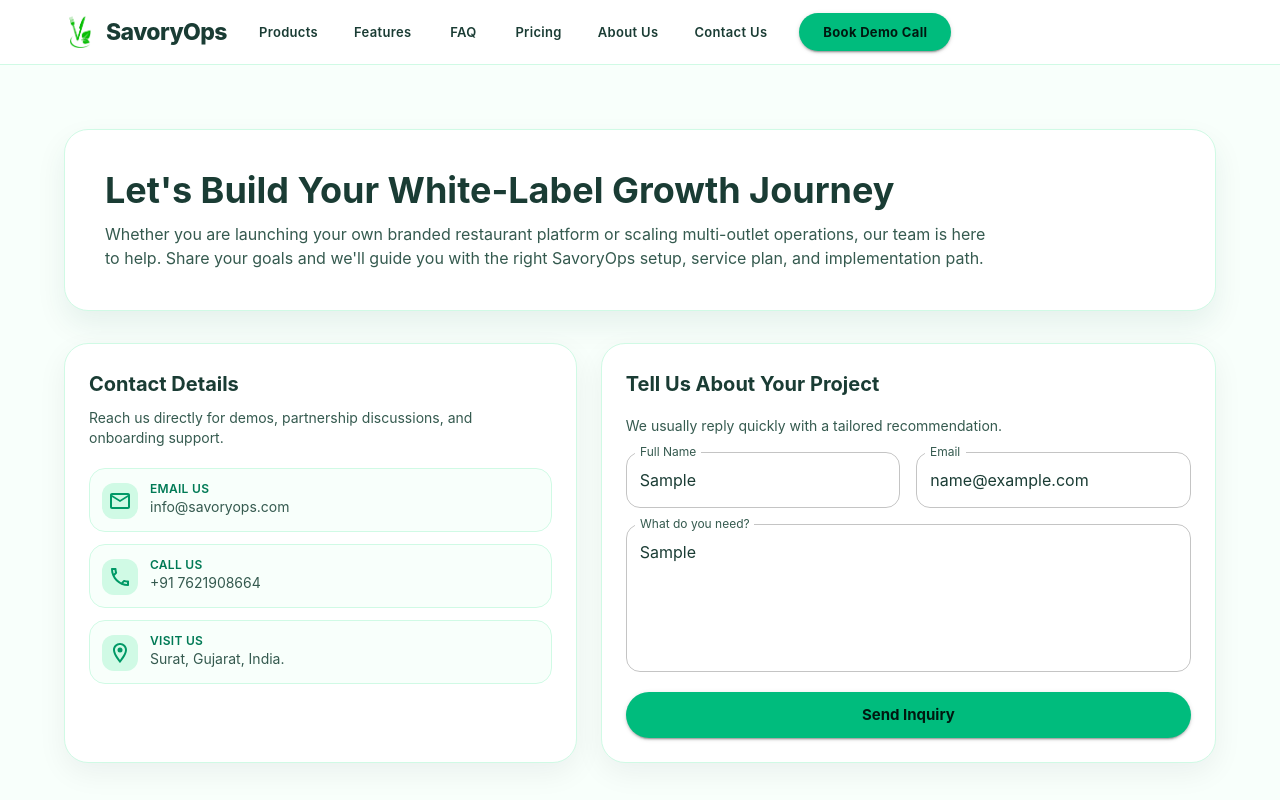
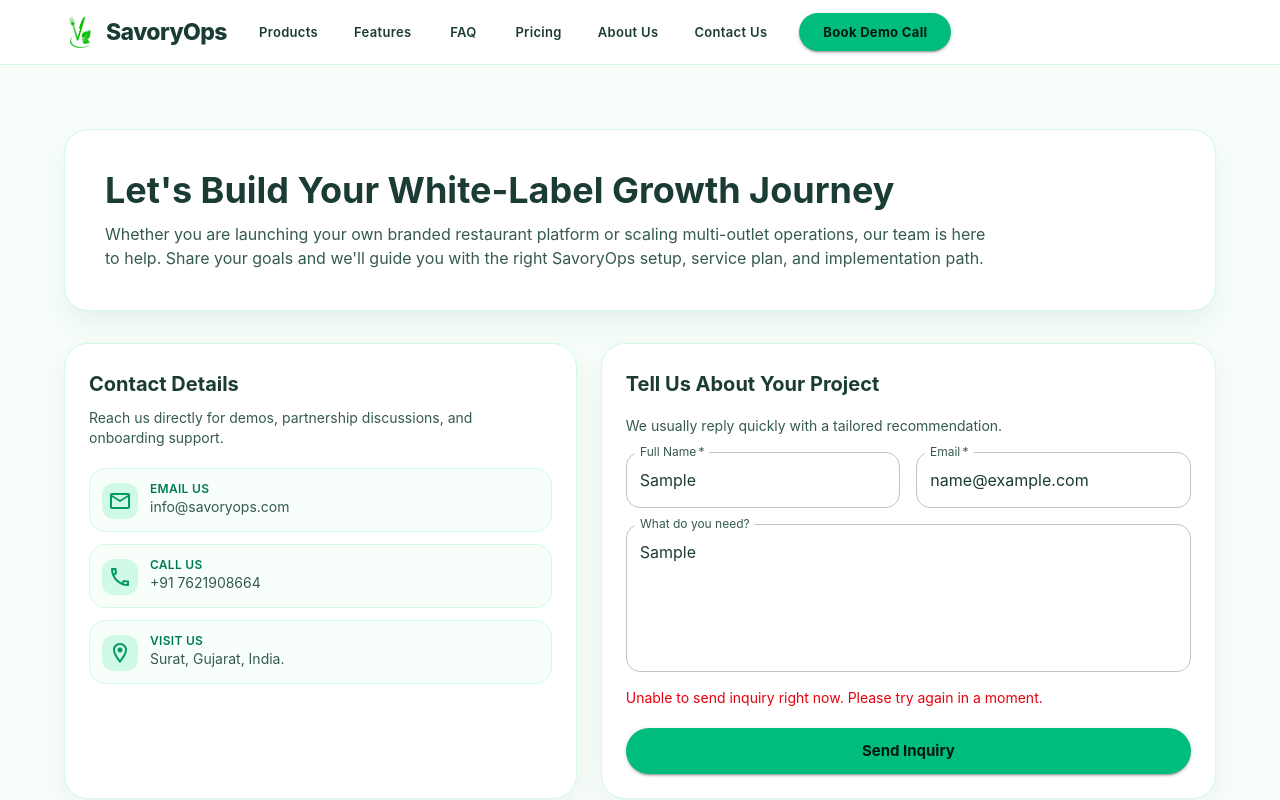
Before and after one commit to Surya-infotech/SavoryOps_Website, a React (Vite) app: page /contact in a window 1280 px wide. Both pictures are taken after typing "Sample", "name@example.com", "Sample" into the empty fields and a click on the button "Send Inquiry". Shown: the top 800 px of the page. Built offline with nearby package versions, Linux system fonts and the light colour scheme; no server answers.

Commit message:
Update ContactPage with form handling for inquiries, integrate visitor location fetching, and add backend URL to environment variables.

```diff
--- a/src/pages/ContactPage.jsx
+++ b/src/pages/ContactPage.jsx
@@ -1,49 +1,142 @@
-import EmailOutlinedIcon from '@mui/icons-material/EmailOutlined'
-import LocationOnOutlinedIcon from '@mui/icons-material/LocationOnOutlined'
-import PhoneOutlinedIcon from '@mui/icons-material/PhoneOutlined'
-import { Button, Card, CardContent, Container, TextField, Typography } from '@mui/material'
+import EmailOutlinedIcon from "@mui/icons-material/EmailOutlined";
+import LocationOnOutlinedIcon from "@mui/icons-material/LocationOnOutlined";
+import PhoneOutlinedIcon from "@mui/icons-material/PhoneOutlined";
+import {
+  Button,
+  Card,
+  CardContent,
+  Container,
+  TextField,
+  Typography,
+} from "@mui/material";
+import { useState } from "react";
 
 const contactItems = [
   {
-    title: 'Email us',
-    value: 'info@savoryops.com',
+    title: "Email us",
+    value: "info@savoryops.com",
     icon: <EmailOutlinedIcon className="!text-emerald-600" />,
   },
   {
-    title: 'Call us',
-    value: '+91 7621908664',
+    title: "Call us",
+    value: "+91 7621908664",
     icon: <PhoneOutlinedIcon className="!text-emerald-600" />,
   },
   {
-    title: 'Visit us',
-    value: 'Surat, Gujarat, India.',
+    title: "Visit us",
+    value: "Surat, Gujarat, India.",
     icon: <LocationOnOutlinedIcon className="!text-emerald-600" />,
   },
-]
+];
+
+const BACKEND_URL = import.meta.env.VITE_BACKEND_URL;
+
+async function getVisitorLocationDetails() {
+  const timezone = Intl.DateTimeFormat().resolvedOptions().timeZone || "";
+  let country = "";
+
+  try {
+    const locationResponse = await fetch("https://ipapi.co/json/");
+    if (locationResponse.ok) {
+      const locationData = await locationResponse.json();
+      country = locationData?.country_name || "";
+    }
+  } catch {
+    country = "";
+  }
+
+  return { timezone, country };
+}
 
 function ContactPage() {
+  const [formData, setFormData] = useState({
+    fullname: "",
+    email: "",
+    message: "",
+  });
+  const [isSubmitting, setIsSubmitting] = useState(false);
+  const [statusMessage, setStatusMessage] = useState({ type: "", text: "" });
+
+  const handleChange = (field) => (event) => {
+    setFormData((prev) => ({ ...prev, [field]: event.target.value }));
+  };
+
+  const handleSubmit = async (event) => {
+    event.preventDefault();
+    setStatusMessage({ type: "", text: "" });
+
+    if (!formData.fullname.trim() || !formData.email.trim()) {
+      setStatusMessage({
+        type: "error",
+        text: "Full Name and Email are required.",
+      });
+      return;
+    }
+
+    try {
+      setIsSubmitting(true);
+      const { timezone, country } = await getVisitorLocationDetails();
+      const response = await fetch(BACKEND_URL + "/system/contactlead", {
+        method: "POST",
+        headers: { "Content-Type": "application/json" },
+        body: JSON.stringify({
+          fullname: formData.fullname.trim(),
+          email: formData.email.trim(),
+          message: formData.message.trim(),
+          timezone,
+          country,
+        }),
+      });
+
+      if (!response.ok) {
+        throw new Error("Failed to submit contact lead");
+      }
+
+      setStatusMessage({
+        type: "success",
+        text: "Inquiry sent successfully. We will contact you soon.",
+      });
+      setFormData({ fullname: "", email: "", message: "" });
+    } catch {
+      setStatusMessage({
+        type: "error",
+        text: "Unable to send inquiry right now. Please try again in a moment.",
+      });
+    } finally {
+      setIsSubmitting(false);
+    }
+  };
+
   return (
     <main className="bg-[#F8FFFB] py-16">
       <Container maxWidth="lg">
         <section className="rounded-3xl border border-emerald-100 bg-white p-7 shadow-[0_14px_30px_rgba(6,78,59,0.08)] md:p-10">
-          <Typography variant="h2" className="!font-sans !text-3xl !font-bold !text-[#1A3C34] md:!text-4xl">
+          <Typography
+            variant="h2"
+            className="!font-sans !text-3xl !font-bold !text-[#1A3C34] md:!text-4xl"
+          >
             Let&apos;s Build Your White-Label Growth Journey
           </Typography>
           <Typography className="!mt-3 !max-w-4xl !font-sans !text-[#355A4F]">
-            Whether you are launching your own branded restaurant platform or scaling multi-outlet operations, our
-            team is here to help. Share your goals and we&apos;ll guide you with the right SavoryOps setup, service
-            plan, and implementation path.
+            Whether you are launching your own branded restaurant platform or
+            scaling multi-outlet operations, our team is here to help. Share
+            your goals and we&apos;ll guide you with the right SavoryOps setup,
+            service plan, and implementation path.
           </Typography>
         </section>
 
         <div className="mt-8 grid gap-6 lg:grid-cols-[1fr_1.2fr]">
           <Card className="!rounded-3xl !border !border-emerald-100 !bg-white shadow-[0_10px_22px_rgba(6,78,59,0.06)]">
             <CardContent className="!p-6">
-              <Typography variant="h6" className="!font-sans !font-bold !text-[#1A3C34]">
+              <Typography
+                variant="h6"
+                className="!font-sans !font-bold !text-[#1A3C34]"
+              >
                 Contact Details
               </Typography>
               <Typography className="!mt-2 !font-sans !text-sm !text-[#355A4F]">
-                Reach us directly for demos, partnership discussions, and onboarding support.
+                Reach us directly for demos, partnership discussions, and
+                onboarding support.
               </Typography>
               <div className="mt-5 space-y-3">
                 {contactItems.map((item) => (
@@ -58,7 +151,9 @@ function ContactPage() {
                       <Typography className="!font-sans !text-xs !font-semibold !uppercase !tracking-wide !text-emerald-700">
                         {item.title}
                       </Typography>
-                      <Typography className="!font-sans !text-sm !text-[#355A4F]">{item.value}</Typography>
+                      <Typography className="!font-sans !text-sm !text-[#355A4F]">
+                        {item.value}
+                      </Typography>
                     </div>
                   </div>
                 ))}
@@ -67,37 +162,74 @@ function ContactPage() {
           </Card>
 
           <Card className="!rounded-3xl !border !border-emerald-100 !bg-white shadow-[0_10px_22px_rgba(6,78,59,0.06)]">
-            <CardContent className="!grid !gap-4 !p-6">
-              <Typography variant="h6" className="!font-sans !font-bold !text-[#1A3C34]">
+            <CardContent
+              component="form"
+              onSubmit={handleSubmit}
+              className="!grid !gap-4 !p-6"
+            >
+              <Typography
+                variant="h6"
+                className="!font-sans !font-bold !text-[#1A3C34]"
+              >
                 Tell Us About Your Project
               </Typography>
               <Typography className="!font-sans !text-sm !text-[#355A4F]">
                 We usually reply quickly with a tailored recommendation.
               </Typography>
               <div className="grid gap-4 sm:grid-cols-2">
-                <TextField label="Full Name" placeholder="Your Name" fullWidth />
-                <TextField label="Email" placeholder="hello@yourcompany.com" type="email" fullWidth />
+                <TextField
+                  label="Full Name"
+                  placeholder="Your Name"
+                  value={formData.fullname}
+                  onChange={handleChange("fullname")}
+                  required
+                  fullWidth
+                />
+                <TextField
+                  label="Email"
+                  placeholder="hello@yourcompany.com"
+                  type="email"
+                  value={formData.email}
+                  onChange={handleChange("email")}
+                  required
+                  fullWidth
+                />
               </div>
               <TextField
                 label="What do you need?"
                 placeholder="White-label setup, onboarding, app deployment, pricing plan, etc."
+                value={formData.message}
+                onChange={handleChange("message")}
                 multiline
                 minRows={5}
                 fullWidth
               />
+              {statusMessage.text ? (
+                <Typography
+                  className={
+                    statusMessage.type === "error"
+                      ? "!font-sans !text-sm !text-red-600"
+                      : "!font-sans !text-sm !text-emerald-700"
+                  }
+                >
+                  {statusMessage.text}
+                </Typography>
+              ) : null}
               <Button
                 variant="contained"
                 size="large"
+                type="submit"
+                disabled={isSubmitting}
                 className="!mt-1 !rounded-full !bg-emerald-500 !px-6 !py-2.5 !font-bold hover:!bg-emerald-600"
               >
-                Send Inquiry
+                {isSubmitting ? "Sending..." : "Send Inquiry"}
               </Button>
             </CardContent>
           </Card>
         </div>
       </Container>
     </main>
-  )
+  );
 }
 
-export default ContactPage
+export default ContactPage;
```
Also changed, not shown: 1 other file (tests, documents, lock files or other folders).
